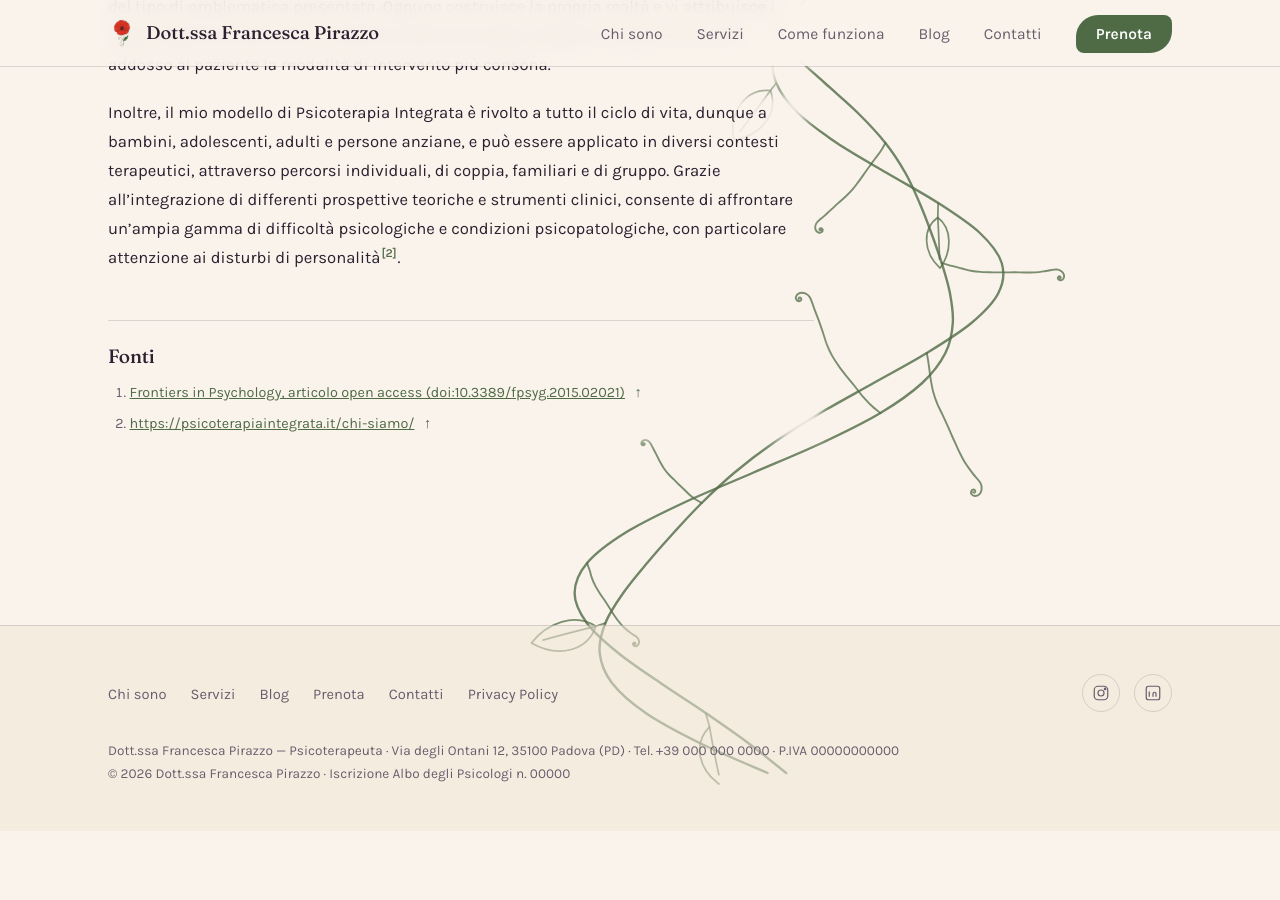
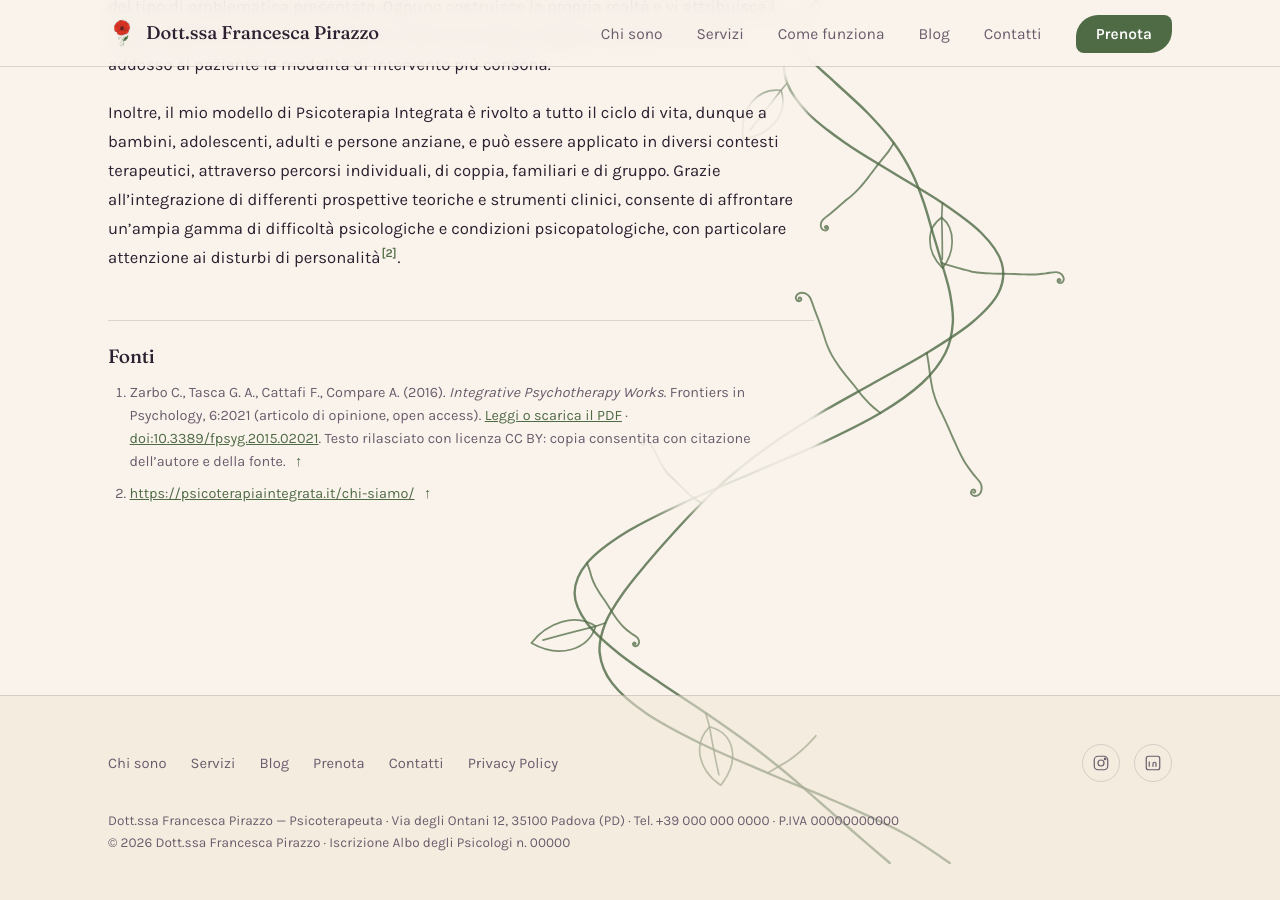
Before and after one commit to Manuelgujo/demo-franci, a Jekyll site: the page built from orientamento.html, in a window 1280 px wide and 900 px high, scrolled down 577 px. Built offline with Jekyll 4.4.1, drawn with Linux system fonts in a browser that asks for light colours; before the commit the page ends 1408 px from its top, so only the background shows below that.

Commit message:
Orientamento: PDF dell'articolo ospitato nel sito (CC BY), citazione completa della fonte 1

```diff
--- a/orientamento.html
+++ b/orientamento.html
@@ -17,7 +17,7 @@ permalink: /orientamento/
     <section class="refs-wrap" aria-labelledby="fonti-titolo">
       <h2 id="fonti-titolo">Fonti</h2>
       <ol class="refs">
-        <li id="fonte-1"><a href="https://doi.org/10.3389/fpsyg.2015.02021" target="_blank" rel="noopener">Frontiers in Psychology, articolo open access (doi:10.3389/fpsyg.2015.02021)</a> <a class="ref-back" href="#ref-1" aria-label="Torna al testo">↑</a></li>
+        <li id="fonte-1">Zarbo C., Tasca G. A., Cattafi F., Compare A. (2016). <em>Integrative Psychotherapy Works</em>. Frontiers in Psychology, 6:2021 (articolo di opinione, open access). <a href="{{ '/assets/docs/zarbo-2016-integrative-psychotherapy-works.pdf' | relative_url }}" target="_blank" rel="noopener">Leggi o scarica il PDF</a> · <a href="https://doi.org/10.3389/fpsyg.2015.02021" target="_blank" rel="noopener">doi:10.3389/fpsyg.2015.02021</a>. Testo rilasciato con licenza CC BY: copia consentita con citazione dell’autore e della fonte. <a class="ref-back" href="#ref-1" aria-label="Torna al testo">↑</a></li>
         <li id="fonte-2"><a href="https://psicoterapiaintegrata.it/chi-siamo/" target="_blank" rel="noopener">https://psicoterapiaintegrata.it/chi-siamo/</a> <a class="ref-back" href="#ref-2" aria-label="Torna al testo">↑</a></li>
       </ol>
     </section>
```
Also changed, not shown: 1 other file.
